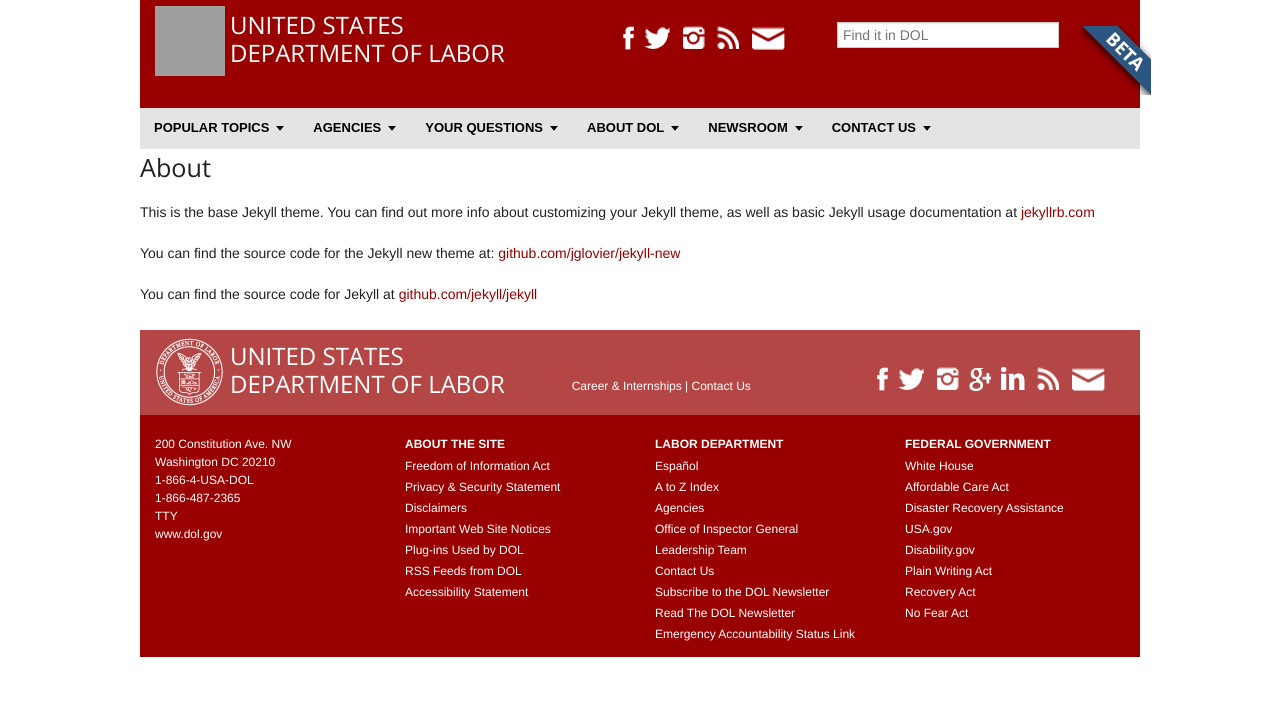
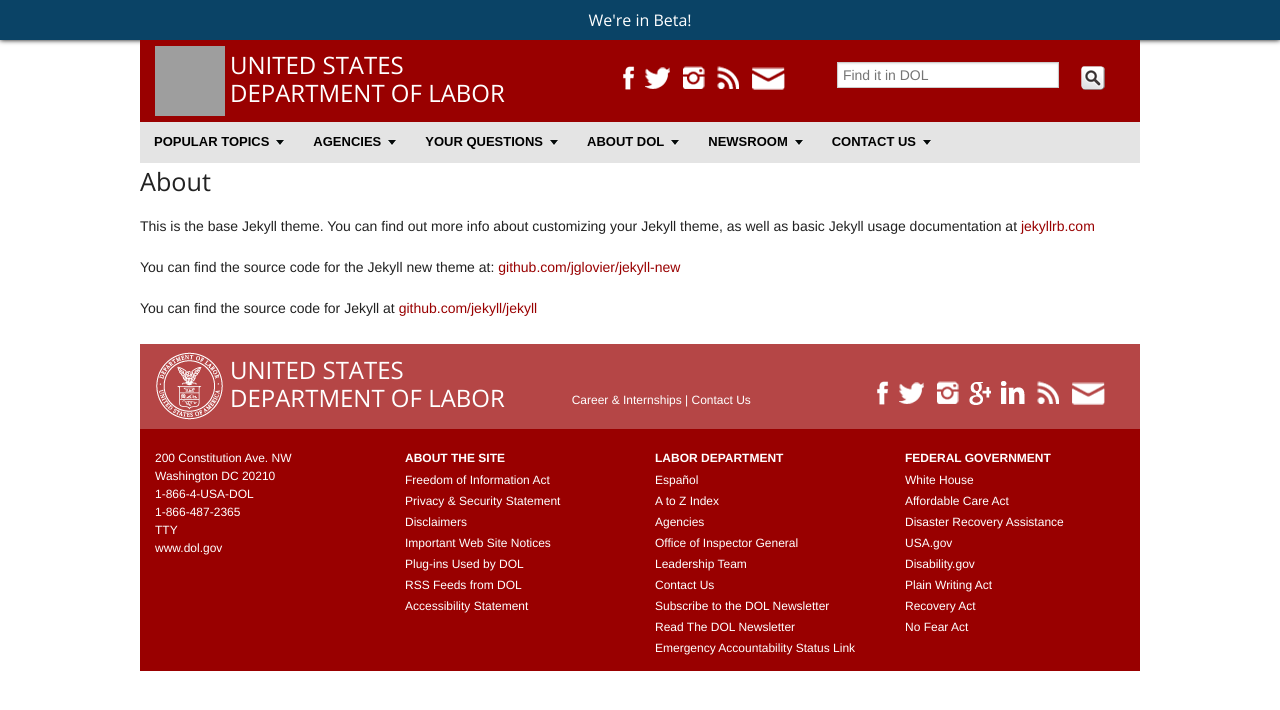
Before and after one commit to USDepartmentofLabor/Developer, a Jekyll site: the page built from about.md, in a window 1280 px wide. Shown: the top 710 px of the page. Built offline with Jekyll 4.4.1, drawn with Linux system fonts in a browser that asks for light colours; Markdown is read by kramdown in place of the engine named in the settings; grey boxes are pictures that could not be loaded.

Commit message:
Moved beta to top notification bar

```diff
--- a/_includes/header.html
+++ b/_includes/header.html
@@ -27,11 +27,11 @@
             </div>
             <div class="small-2 columns">
               <input type="hidden" name="affiliate" value="u.s.departmentoflabor">
-              <!--
+
               <input type="image"  src="{{ site.baseurl }}/img/icon-search.png"  vspace="4"  alt="Search DOL" class="usagov-submit">
-              -->
-              <input type="image"  src="{{ site.baseurl }}/img/beta_ribbon.png"  vspace="4"  alt="Search DOL" class="usagov-submit">
-
+                <!--
+                <input type="image"  src="{{ site.baseurl }}/img/beta_ribbon.png"  vspace="4"  alt="Search DOL" class="usagov-submit">
+                -->
             </div>
           </form>
         </div>
--- a/_layouts/default.html
+++ b/_layouts/default.html
@@ -5,7 +5,9 @@
   {% include head.html %}
 
   <body>
-
+    <div data-alert class="custom-alert-box">
+      We're in Beta!
+    </div>
     {% include header.html %}
 
     <div class="row">
--- a/css/content.css
+++ b/css/content.css
@@ -171,3 +171,16 @@
 #grab img {
     height: 125px;
 }
+
+
+
+.custom-alert-box {
+    font-family: 'Open Sans', sans-serif;
+    color: white;
+    background: #0A4366;
+    text-align: center;
+    line-height: 2.5;
+    -webkit-box-shadow: 0 0 5px black;
+    -moz-box-shadow:    0 0 5px black;
+    box-shadow:         0 0 5px black;
+}
```
Also changed, not shown: 1 other file.
